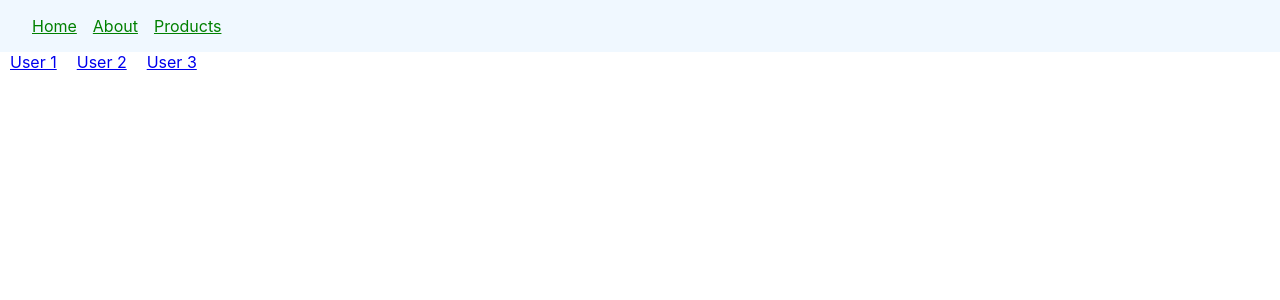
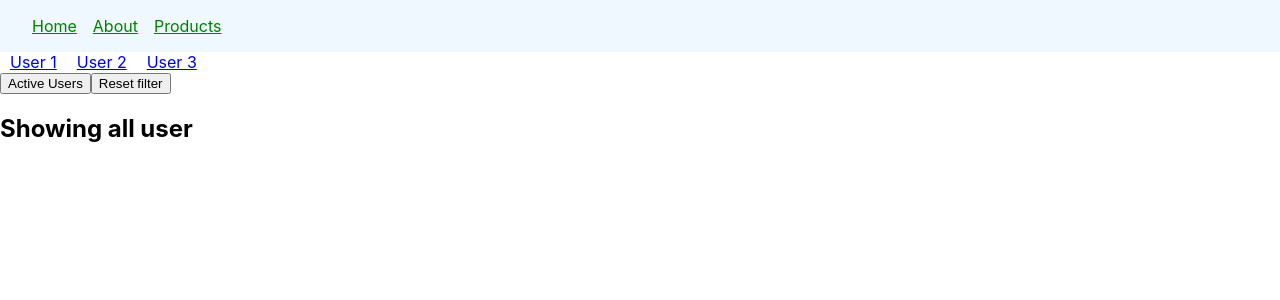
Before and after one commit to Barna-Molnar/react-router-v6, a React (Create React App) app: page /users in a window 1280 px wide. Shown: the top 300 px of the page. Built offline with nearby package versions, Linux system fonts and the light colour scheme.

Commit message:
Usage of searchParams

```diff
--- a/src/components/Users.tsx
+++ b/src/components/Users.tsx
@@ -1,4 +1,4 @@
-import { Link, Outlet } from 'react-router-dom'
+import { Link, Outlet, useSearchParams } from 'react-router-dom'
 import styled from 'styled-components';
 
 const DIV = styled.div`
@@ -23,12 +23,32 @@ const users = [
 
 
 const Users = () => {
+    const [searchParams, setSearchParams] = useSearchParams()
+    const showActiveUser = searchParams.get('filter') === 'active'
     return (
         <DIV>
-            {users.map((user) => (
-                <Link to={user.id}>{user.name}</Link>
+            {users.map((user, i) => (
+                <Link key={i} to={user.id}>{user.name}</Link>
             ))}
+
             <Outlet />
+            <div>
+                <button
+                    onClick={() => setSearchParams({ filter: 'active' })}
+                >
+                    Active Users
+                </button>
+                <button
+                    onClick={() => setSearchParams({})}
+                >
+                    Reset filter
+                </button>
+                {
+                    showActiveUser
+                        ? <h2>Showing active user</h2>
+                        : <h2>Showing all user</h2>
+                }
+            </div>
         </DIV>
     )
 }
```
